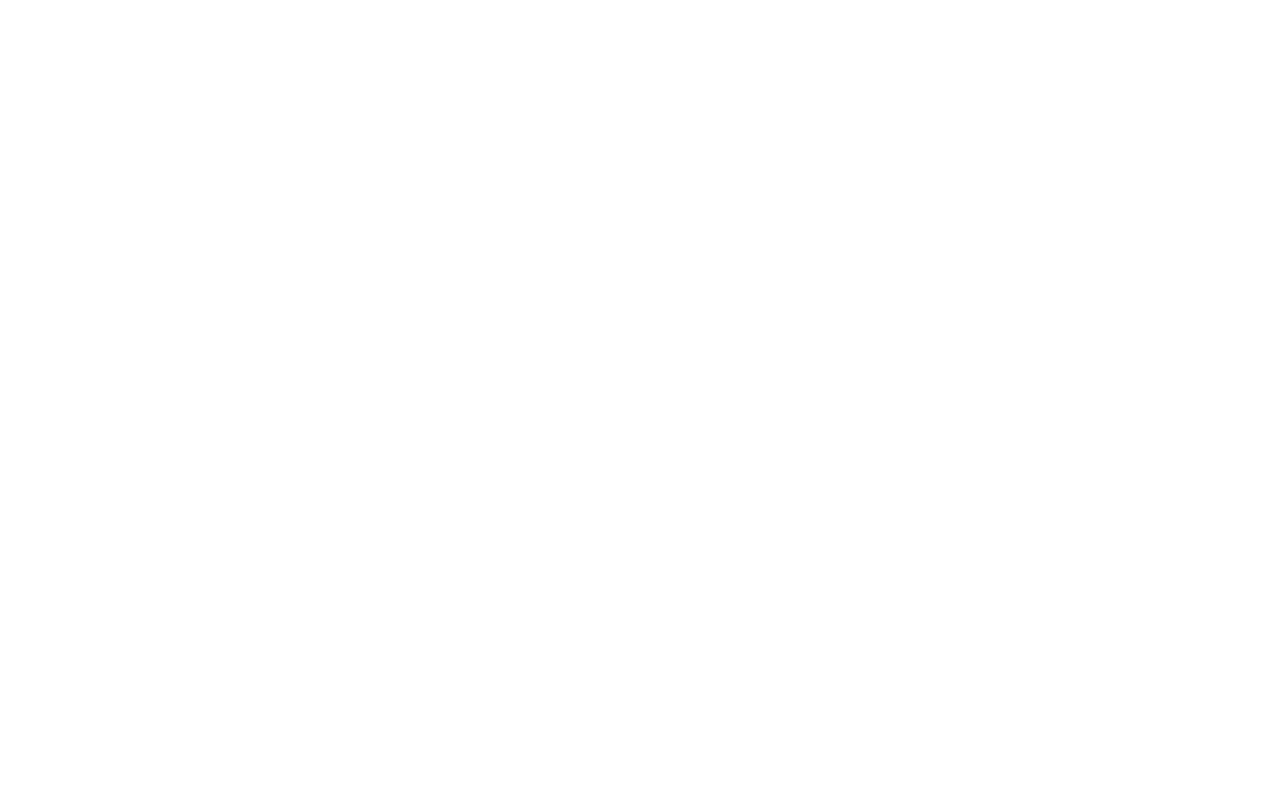
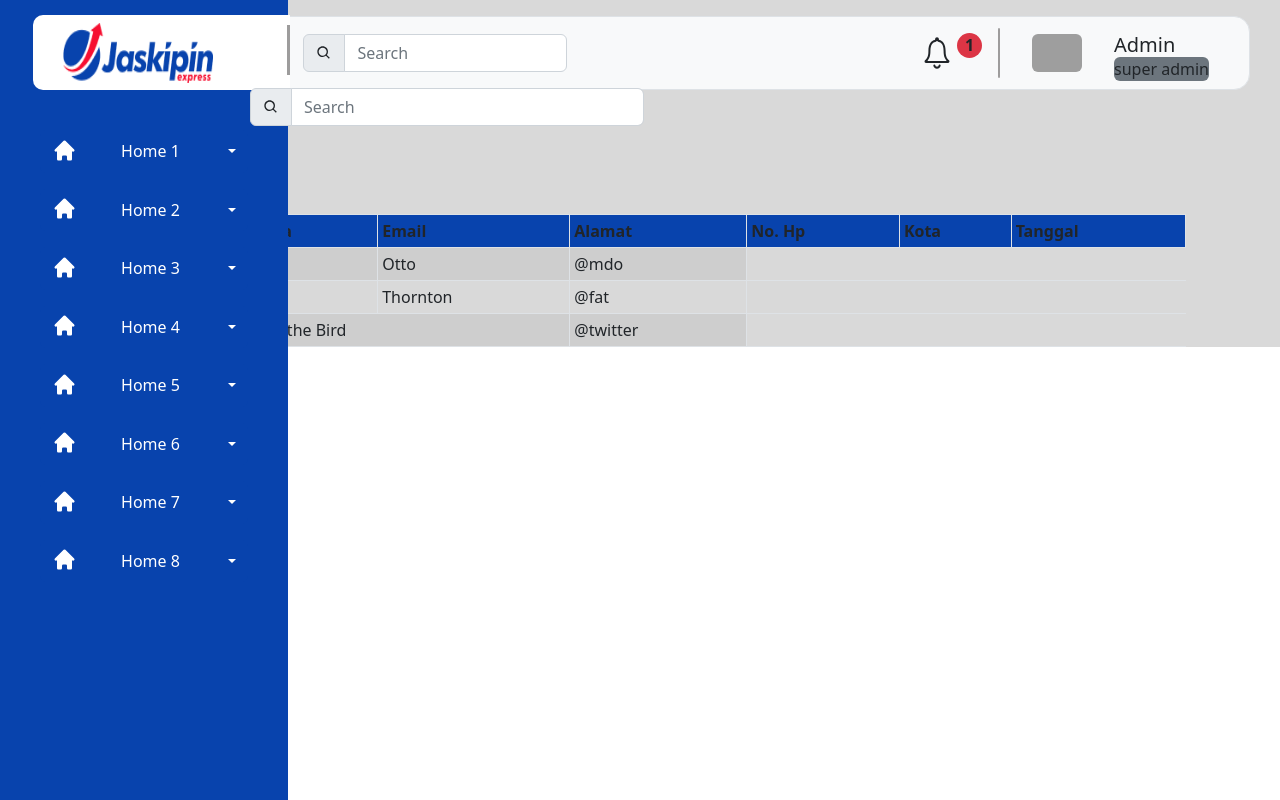
Before and after one commit to JKP-Development-Website-Team/JaskipinProject_FE, a React (Create React App) app: page /calon-agen in a window 1280 px wide. Before the commit this address had no page. Built offline with nearby package versions, Linux system fonts and the light colour scheme; grey boxes are pictures that could not be loaded.

Commit message:
penambahan halaman calon agen beserta fitur-fiturnya

```diff
--- a/src/App.js
+++ b/src/App.js
@@ -4,6 +4,7 @@
 import Home from './pages/home/Home';
 import {Routes, Route} from 'react-router-dom'
 import Layout from './widget/Layout';
+import CalonAgen from './pages/Calon Agen/CalonAgen';
 
 
 function App() {
@@ -12,6 +13,7 @@
   return (
     <Routes>
       <Route path='/' element={<Home />} />
+      <Route path='/calon-agen' element={<CalonAgen />} />
 
     </Routes>
   );
--- /dev/null
+++ b/src/components/Calon agen/Tabel Calon Agen/TabelCalonAgen.jsx
@@ -0,0 +1,43 @@
+import { Container } from 'react-bootstrap';
+import Table from 'react-bootstrap/Table';
+
+function TabelCalonAgen() {
+  return (
+    <Container>
+      <Table striped bordered hover size="sm" style={{ marginTop: "10vh", borderRadius: "100px" }} className="rounded">
+        <thead>
+          <tr style={{ backgroundColor: "#0843AD" }} >
+            <th>Status</th>
+            <th>Nama</th>
+            <th>Email</th>
+            <th>Alamat</th>
+            <th>No. Hp</th>
+            <th>Kota</th>
+            <th>Tanggal</th>
+          </tr>
+        </thead>
+        <tbody>
+          <tr>
+            <td>1</td>
+            <td>Mark</td>
+            <td>Otto</td>
+            <td>@mdo</td>
+          </tr>
+          <tr>
+            <td>2</td>
+            <td>Jacob</td>
+            <td>Thornton</td>
+            <td>@fat</td>
+          </tr>
+          <tr>
+            <td>3</td>
+            <td colSpan={2}>Larry the Bird</td>
+            <td>@twitter</td>
+          </tr>
+        </tbody>
+      </Table>
+    </Container>
+  );
+}
+
+export default TabelCalonAgen;
--- a/src/components/navbar/NavbarAdmin.jsx
+++ b/src/components/navbar/NavbarAdmin.jsx
@@ -12,7 +12,7 @@
       expand="lg"
       className="mt-3 rounded-4 border bg-light"
       style={{
-        zIndex: "-1",
+        // zIndex: "-1",
         position: "fixed",
         right: "30px",
         left: "30px",
--- /dev/null
+++ b/src/pages/Calon Agen/CalonAgen.jsx
@@ -0,0 +1,49 @@
+import React, { useState } from 'react'
+import { Col, Container, Row, InputGroup, Form } from 'react-bootstrap'
+import TabelCalonAgen from '../../components/Calon agen/Tabel Calon Agen/TabelCalonAgen'
+import NavbarAdmin from '../../components/navbar/NavbarAdmin'
+import Sidebar from '../../components/sidebar/Sidebar'
+import { BiSearch } from "react-icons/bi";
+
+const CalonAgen = () => {
+
+    const [animated, setAnimated] = useState(false)
+
+    return (
+        <>
+            <div style={{
+                backgroundColor: "#D9D9D9"
+            }} >
+                <NavbarAdmin animated={animated} />
+                <Container >
+                    <Row>
+                        <Col>
+                            <Sidebar animated={animated} setAnimated={setAnimated} />
+                        </Col>
+                    </Row>
+                    <div style={{ marginTop: "10vh" }} className="d-flex flex-row mb-2">
+                        <div className='p-2'>
+                            <h4>Member</h4>
+                        </div>
+                        <div className='p-2'>
+                            <InputGroup className="w-100 mx-5">
+                                <InputGroup.Text id="basic-addon1">
+                                    <BiSearch />
+                                </InputGroup.Text>
+                                <Form.Control
+                                    type="text"
+                                    name="Search"
+                                    placeholder="Search"
+                                // onChange={handleChange}
+                                />
+                            </InputGroup>
+                        </div>
+                    </div>
+                    <TabelCalonAgen />
+                </Container>
+            </div>
+        </>
+    )
+}
+
+export default CalonAgen
```
